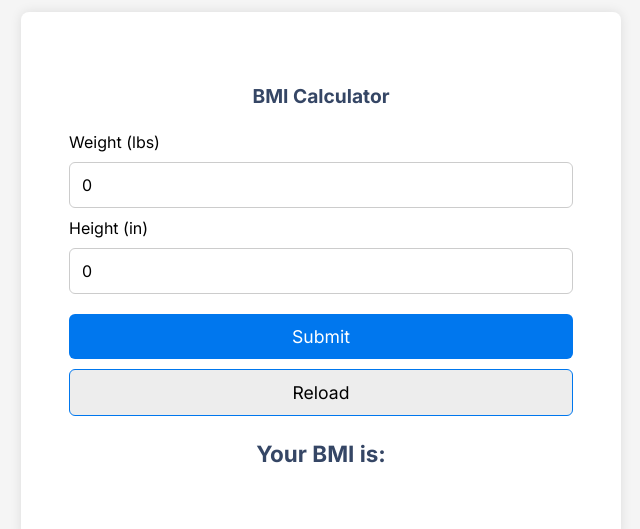
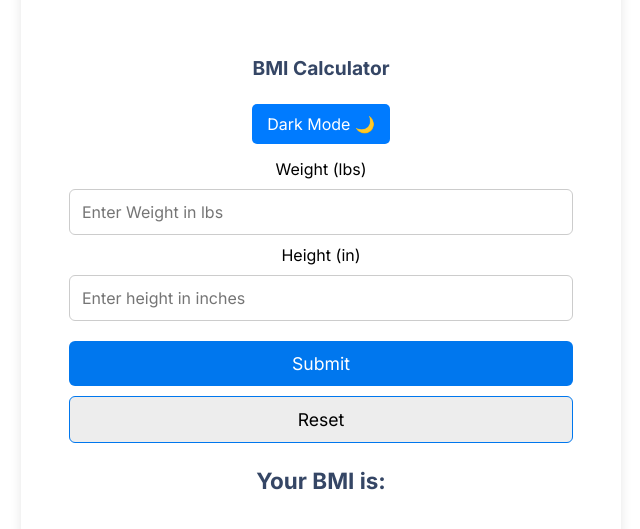
Before and after one commit to iiitl/bmi_calculator, a React (Create React App) app: page / in a window 1280 px wide. Shown: the part 125-654 px from the top of the page, without its empty margins (319-959 px from the left). Built offline with nearby package versions, Linux system fonts and the light colour scheme.

Commit message:
issue4 resolve

```diff
--- a/src/App.css
+++ b/src/App.css
@@ -1,127 +1,63 @@
-@import url('https://fonts.googleapis.com/css2?family=Inter:wght@100;200;300;400;500;600;700;800;900&display=swap');
-
-* {
-  box-sizing: border-box;
-  margin: 0;
-  padding: 0;
-  font-family: 'Inter', sans-serif;
+/* Light Mode */
+.app {
+  text-align: center;
+  padding: 20px;
+  background-color: white;
+  color: black;
+  min-height: 100vh;
 }
 
-.app {
-  display: flex;
-  justify-content: center;
-  align-items: center;
-  width: 100vw;
-  min-height: 100vh;
-  padding: 20px;
-  background-color: #f5f5f5;
+/* Dark Mode */
+.app.dark {
+  background-color: #121212;
+  color: white;
 }
 
-.container {
-  box-shadow: 0px 0px 12px rgba(0, 0, 0, 0.1);
-  border-radius: 8px;
-  padding: 3rem;
-  max-width: 600px;
-  width: 100%;
-  background: white;
+/* Toggle Button */
+.toggle-btn {
+  padding: 10px 15px;
+  margin-bottom: 15px;
+  border: none;
+  cursor: pointer;
+  font-size: 16px;
+  background-color: #007bff;
+  color: white;
+  border-radius: 5px;
 }
 
-/* Responsive improvements */
-@media (max-width: 768px) {
-  .container {
-    padding: 2rem;
-    max-width: 90%;
-  }
+.toggle-btn:hover {
+  background-color: #0056b3;
 }
 
-@media (max-width: 480px) {
-  .container {
-    padding: 1.5rem;
-    max-width: 95%;
-  }
+/* Dialog Box */
+.dialog-box {
+  position: fixed;
+  top: 50%;
+  left: 50%;
+  transform: translate(-50%, -50%);
+  background: rgba(255, 0, 0, 0.9);
+  padding: 20px;
+  color: white;
+  border-radius: 10px;
+  text-align: center;
+  box-shadow: 0 0 10px rgba(0, 0, 0, 0.3);
+  width: 300px;
 }
 
-input {
-  width: 100%;
-  font-size: 1rem;
-  padding: 12px;
-  margin: 10px 0;
-  border-radius: 6px;
-  border: 1px solid #ccc;
-  transition: border 0.3s ease-in-out;
+.dialog-box p {
+  font-size: 18px;
 }
 
-input:focus {
-  border-color: #0077EE;
-  outline: none;
+.dialog-btn {
+  background: white;
+  color: red;
+  padding: 8px 15px;
+  border: none;
+  border-radius: 5px;
+  cursor: pointer;
+  font-size: 16px;
 }
 
-.btn {
-  display: block;
-  width: 100%;
-  font-size: 1.1rem;
-  margin: 10px 0;
-  padding: 12px;
-  background-color: #0077EE;
-  color: #fff;
-  border: none;
-  border-radius: 6px;
-  cursor: pointer;
-  transition: background 0.3s ease-in-out;
+.dialog-btn:hover {
+  background: lightgray;
 }
-
-.btn:hover {
-  background-color: #005bb5;
-}
-
-.btn-outline {
-  background-color: #ededed;
-  color: #000;
-  border: 1px solid #0077EE;
-}
-
-.btn-outline:hover {
-  background-color: #d0d0d0;
-}
-
-.center {
-  text-align: center;
-  margin: 24px 0;
-  color: #354665;
-  font-size: 1.2rem;
-}
-
-p {
-  margin: 10px 0;
-}
-
-/* Image container */
-.img-container {
-  text-align: center;
-  margin-top: 15px;
-}
-
-.img-container img {
-  height: 150px;
-}
-
-/* Mobile optimization */
-@media (max-width: 480px) {
-  input {
-    font-size: 0.9rem;
-    padding: 10px;
-  }
-
-  .btn {
-    font-size: 1rem;
-    padding: 10px;
-  }
-
-  .center {
-    font-size: 1rem;
-  }
-
-  .img-container img {
-    height: 120px;
-  }
-}
--- a/src/App.js
+++ b/src/App.js
@@ -1,66 +1,98 @@
 import './App.css';
-import './index.css'
-import React, {useState} from 'react'
+import './index.css';
+import React, { useState } from 'react';
 
 function App() {
-  // state
-  const [weight, setWeight] = useState(0)
-  const [height, setHeight] = useState(0)
-  const [bmi, setBmi] = useState('')
-  const [message, setMessage] = useState('')
+  const [weight, setWeight] = useState('');
+  const [height, setHeight] = useState('');
+  const [bmi, setBmi] = useState('');
+  const [message, setMessage] = useState('');
+  const [error, setError] = useState('');
+  const [showDialog, setShowDialog] = useState(false);
 
-
-
+  const [darkMode, setDarkMode] = useState(false);
 
   let calcBmi = (event) => {
-    event.preventDefault()
-    console.log(event);
+    event.preventDefault();
 
-    if (weight === 0 || height === 0) {
-      alert('Please enter a valid weight and height')
+    let weightNum = parseFloat(weight);
+    let heightNum = parseFloat(height);
+
+    if (isNaN(weightNum) || isNaN(heightNum) || weightNum <= 0 || heightNum <= 0) {
+      setError('Please enter valid positive numbers for weight and height.');
+      setShowDialog(true);
+      return;
+    }
+
+    let bmiValue = (weightNum / (heightNum * heightNum)) * 703;
+    setBmi(bmiValue.toFixed(1));
+
+    if (bmiValue < 18.5) {
+      setMessage('You are underweight');
+    } else if (bmiValue >= 18.5 && bmiValue < 25) {
+      setMessage('You have a healthy weight');
     } else {
-      let bmi = (weight / (height * height) * 703)
-      setBmi(bmi.toFixed(1))
-
-      if (bmi < 25) {
-        setMessage('You are underweight')
-      } else if (bmi >= 25 && bmi < 30) {
-        setMessage('You have healthy weight')
-      } else {
-        setMessage('You are overweight')
-      }
+      setMessage('You are overweight');
     }
-  }
-
-  let reload = () => {
-    window.location.reload()
-  }
-
+  };
+  let resetForm = () => {
+    setWeight('');
+    setHeight('');
+    setBmi('');
+    setMessage('');
+  };
 
   return (
-    <div className="app">
-    <div className='container'>
-      <h2 className='center'>BMI Calculator</h2>
+    <div className={`app ${darkMode ? 'dark' : 'light'}`}>
+      <div className='container'>
+        <h2 className='center'>BMI Calculator</h2>
+
+        {/* Dark Mode Toggle Button */}
+        <button className="toggle-btn" onClick={() => setDarkMode(!darkMode)}>
+          {darkMode ? 'Light Mode ☀️' : 'Dark Mode 🌙'}
+        </button>
+
         <form onSubmit={calcBmi}>
           <div>
             <label>Weight (lbs)</label>
-            <input type="text" placeholder='Enter Weight in lbs' value={weight} onChange={(e) => setWeight(e.target.value)} />
+            <input
+              type="number"
+              placeholder='Enter Weight in lbs'
+              value={weight}
+              onChange={(e) => setWeight(e.target.value)}
+              min="1"
+            />
           </div>
           <div>
             <label>Height (in)</label>
-            <input type="text" placeholder='Enter height in inches' value={height} onChange={(event) => setHeight(event.target.value)} />
+            <input
+              type="number"
+              placeholder='Enter height in inches'
+              value={height}
+              onChange={(e) => setHeight(e.target.value)}
+              min="1"
+            />
           </div>
           <div>
             <button className='btn' type='submit'>Submit</button>
-            <button className='btn btn-outline' onClick={reload} type='submit'>Reload</button>
+            <button className='btn btn-outline' type='button' onClick={resetForm}>Reset</button>
           </div>
         </form>
+
         <div className='center'>
           <h3>Your BMI is: {bmi}</h3>
           <p>{message}</p>
         </div>
+      </div>
+
+      {/* dialog box  */}
+      {showDialog && (
+        <div className="dialog-box">
+          <p>{error}</p>
+          <button className="dialog-btn" onClick={() => setShowDialog(false)}>OK</button>
+        </div>
+      )}
     </div>
-  </div>
   );
 }
 
```
